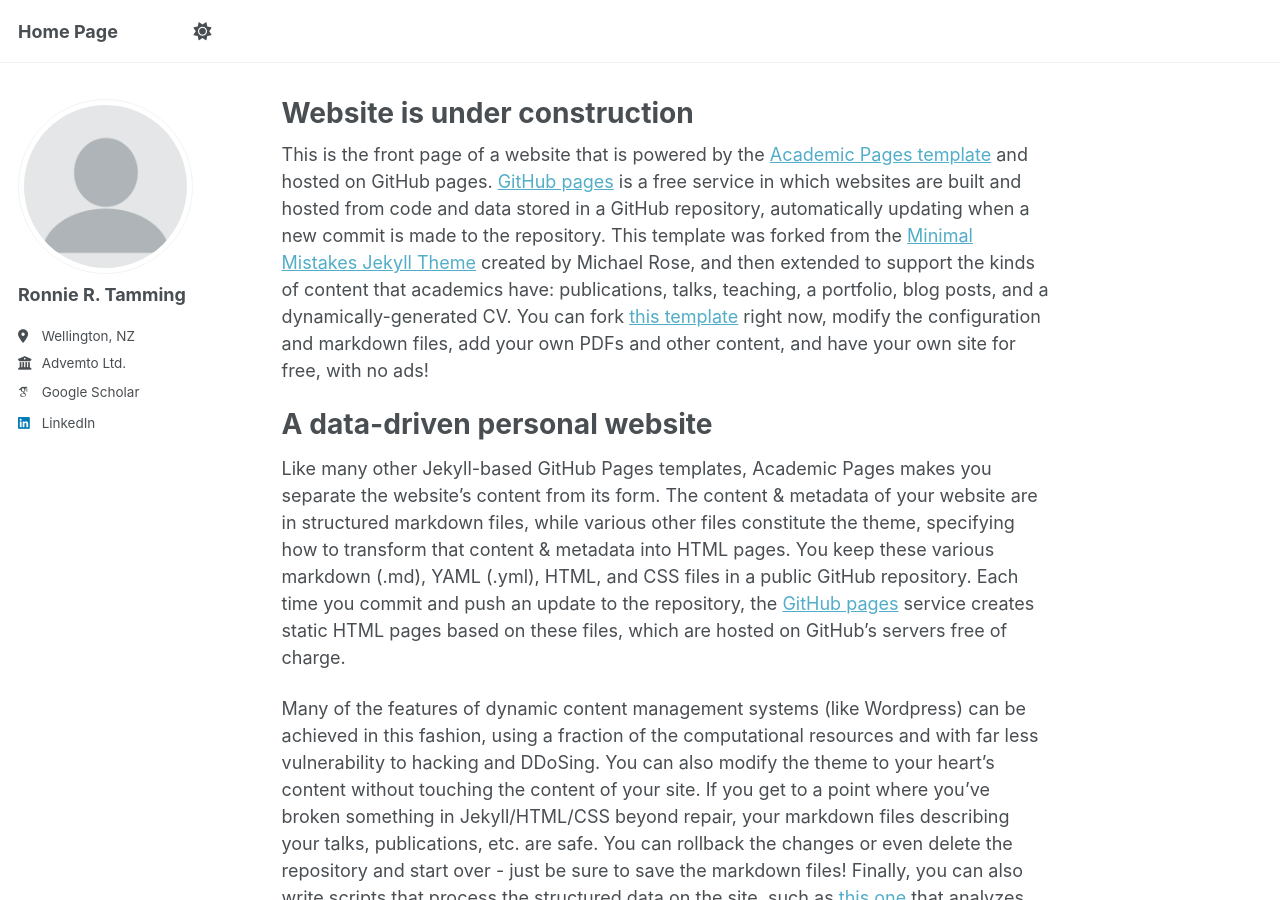
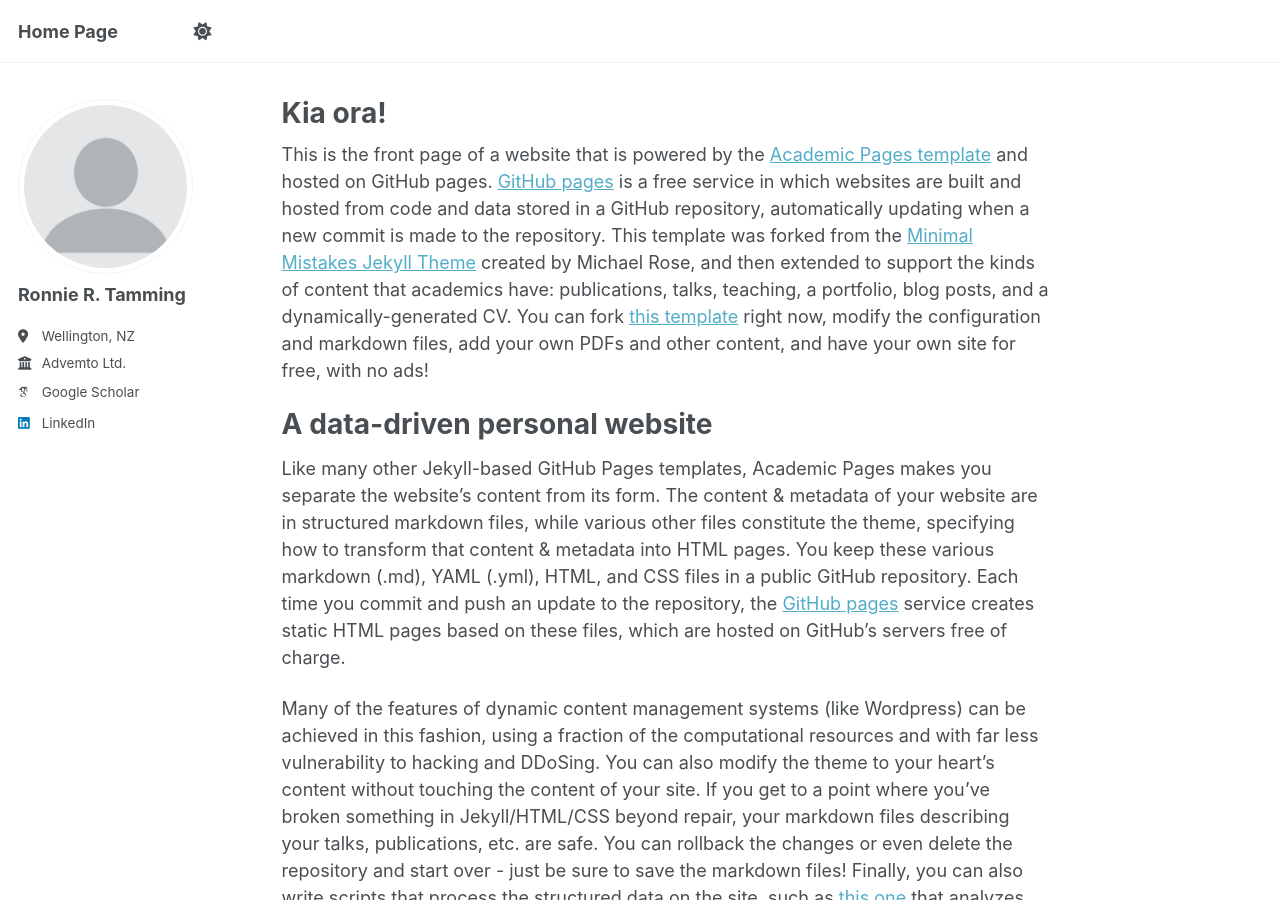
Before and after one commit to RT93am/My-Web, a Jekyll site: the page built from _pages/about.md, in a window 1280 px wide and 900 px high. Built offline with Jekyll 4.4.1, drawn with Linux system fonts in a browser that asks for light colours; some web fonts are replaced.

Commit message:
Update about.md

```diff
--- a/_pages/about.md
+++ b/_pages/about.md
@@ -1,6 +1,6 @@
 ---
 permalink: /
-title: "Website is under construction"
+title: "Kia ora!"
 author_profile: true
 redirect_from:
   - /about/
```
